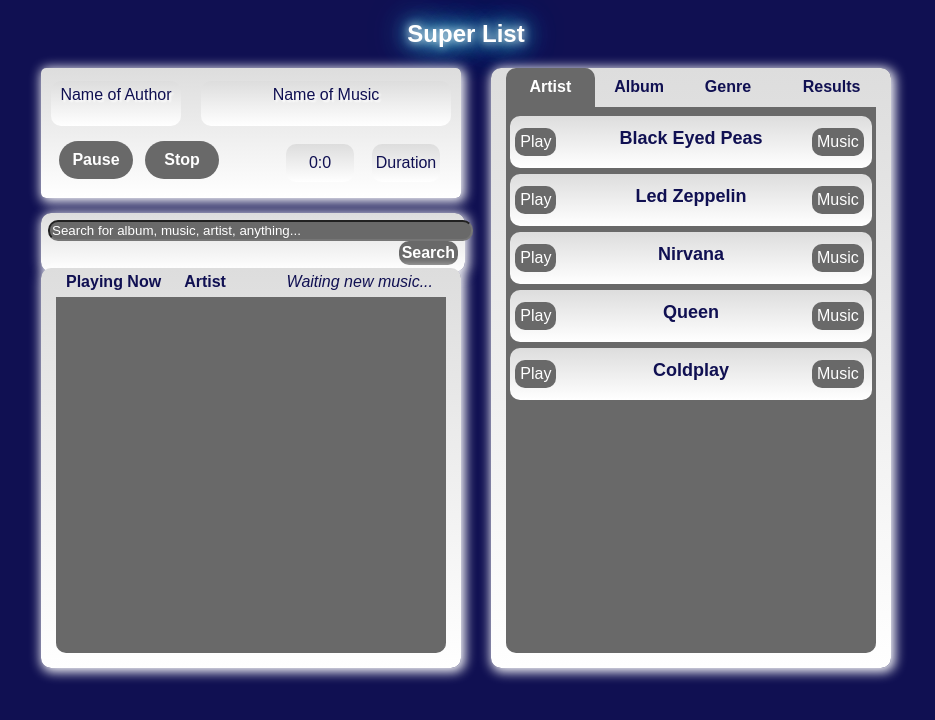
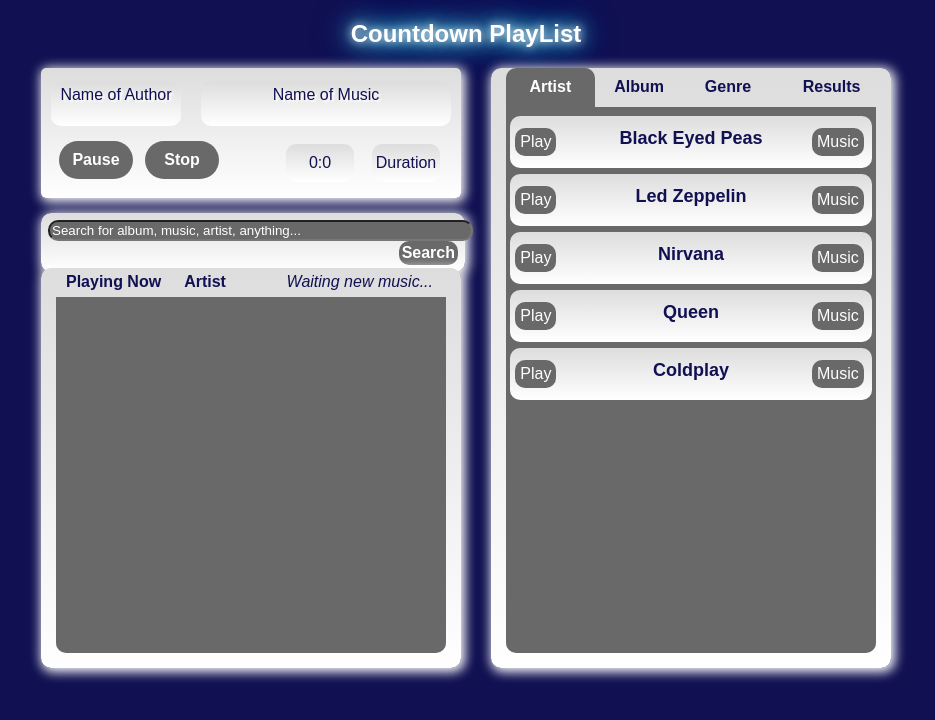
Before and after one commit to thandyadriel/Project3-Data-drivensite, a plain HTML site: page index.html in a window 1280 px wide. Shown: the whole page, without its empty margins (174-1109 px from the left). Drawn offline with Linux system fonts and the light colour scheme.

Commit message:
Update index.html

```diff
--- a/index.html
+++ b/index.html
@@ -1,7 +1,7 @@
 <!DOCTYPE html>
 <html>
 <head>
-    <title></title>
+    <title>Countdown PlayList</title>
     <link href="css/style.css" rel="stylesheet" type="text/css" media="screen">
 
 </head>
@@ -14,7 +14,7 @@
         <source src = "" type = "audio/wav">
     </audio>
 
-   <h2>Super List</h2>
+   <h2>Countdown PlayList</h2>
 
 <div id="boxAll">
 
```
